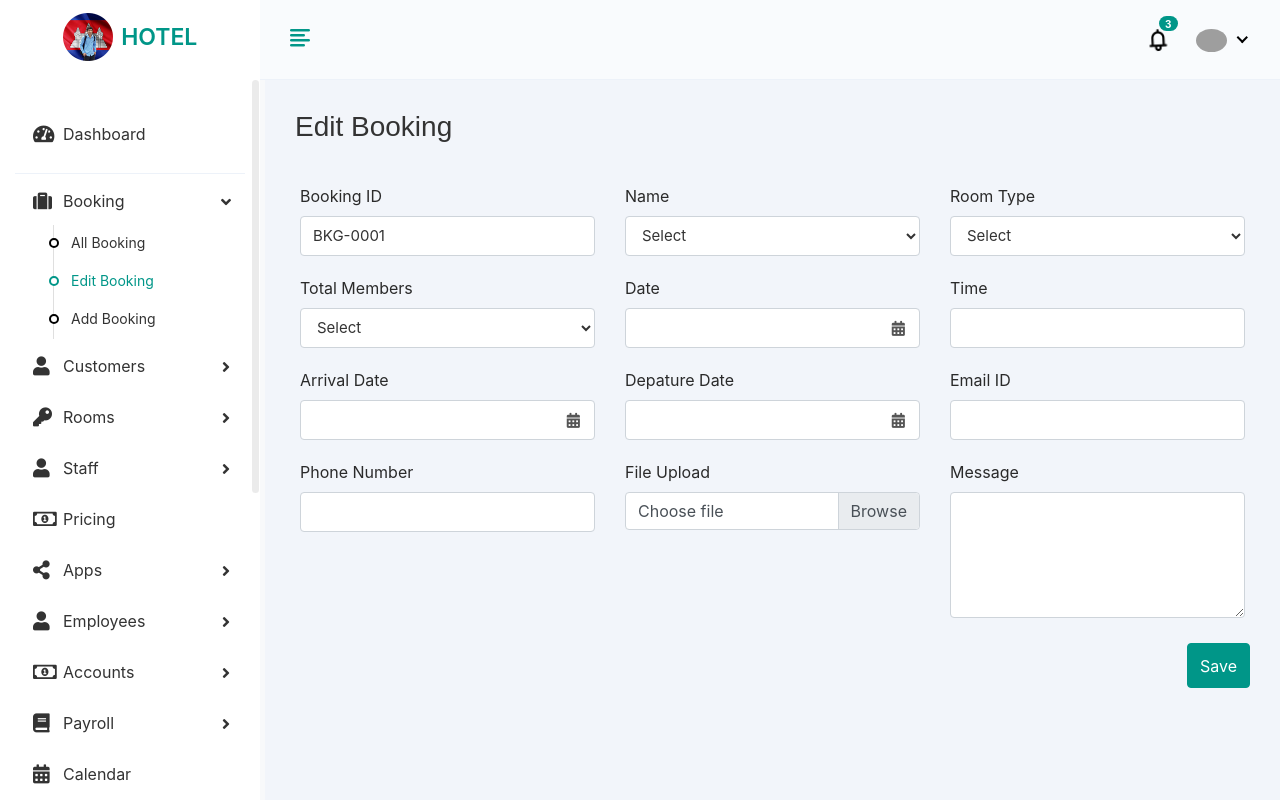
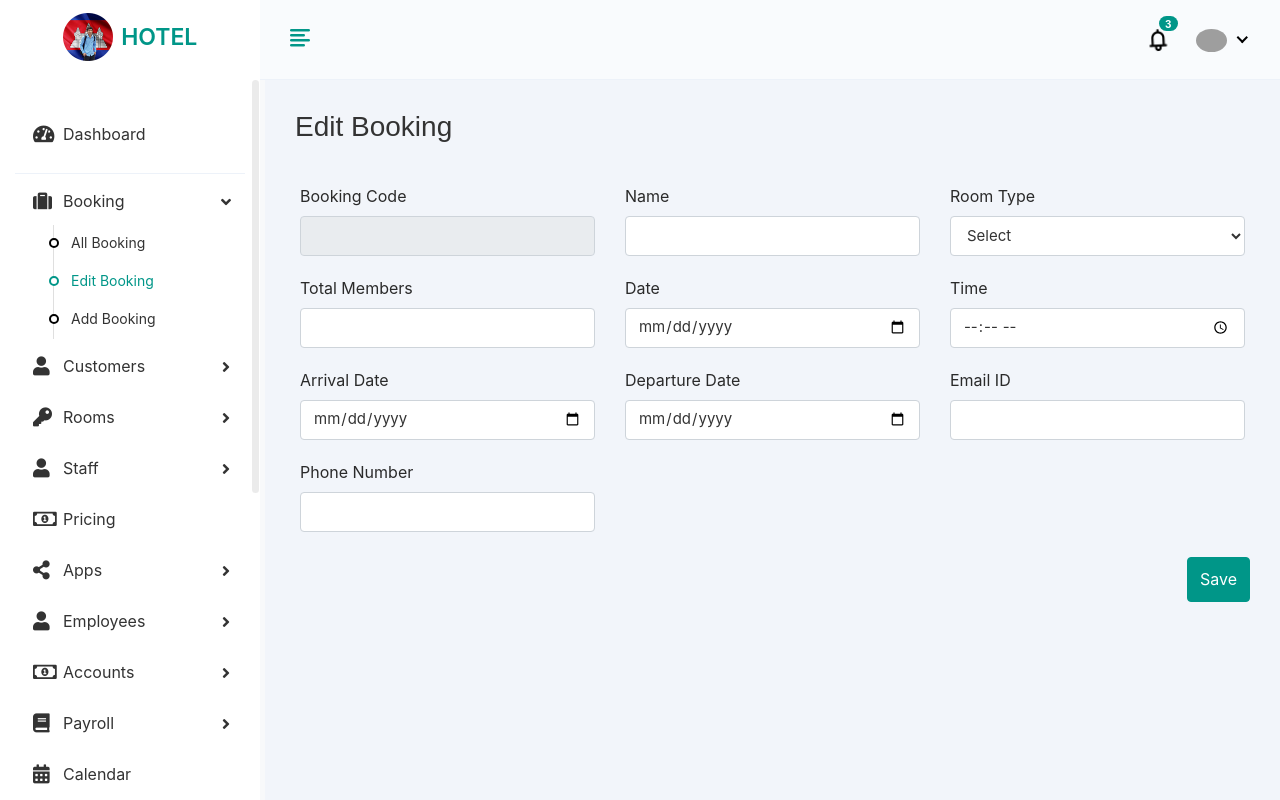
Before and after one commit to defnotreynard/hotel-reservation, a PHP site: page /hotelMS/admin_page/edit-booking.html in a window 1280 px wide. Run offline with PHP 8.4, Linux system fonts and the light colour scheme; grey boxes are pictures that could not be loaded.

Commit message:
EDIT AND SAVE

```diff
--- a/admin_page/edit-booking.html
+++ b/admin_page/edit-booking.html
@@ -471,144 +471,148 @@
           </div>
           <div class="row">
             <div class="col-lg-12">
-              <form>
+              <form
+                action="assets/php/booking/edit_bookings.php"
+                method="POST"
+                enctype="multipart/form-data"
+              >
+                <!-- booking_id hidden if needed -->
+                <input type="hidden" name="booking_id" id="booking_id" />
+
                 <div class="row formtype">
                   <div class="col-md-4">
                     <div class="form-group">
-                      <label>Booking ID</label>
+                      <label>Booking Code</label>
                       <input
                         class="form-control"
                         type="text"
-                        value="BKG-0001"
+                        name="booking_code"
+                        id="booking_code"
+                        readonly
                       />
                     </div>
                   </div>
+
                   <div class="col-md-4">
                     <div class="form-group">
                       <label>Name</label>
-                      <select class="form-control" id="sel1" name="sellist1">
-                        <option>Select</option>
-                        <option>Jennifer Robinson</option>
-                        <option>Terry Baker</option>
-                      </select>
+                      <input
+                        class="form-control"
+                        type="text"
+                        name="name"
+                        id="name"
+                      />
                     </div>
                   </div>
+
                   <div class="col-md-4">
                     <div class="form-group">
                       <label>Room Type</label>
-                      <select class="form-control" id="sel2" name="sellist1">
+                      <select
+                        class="form-control"
+                        name="room_type"
+                        id="room_type"
+                      >
                         <option>Select</option>
                         <option>Single</option>
                         <option>Double</option>
                         <option>Quad</option>
                         <option>King</option>
-                        <option>Suite</option>
-                        <option>Villa</option>
                       </select>
                     </div>
                   </div>
+
                   <div class="col-md-4">
                     <div class="form-group">
                       <label>Total Members</label>
-                      <select class="form-control" id="sel3" name="sellist1">
-                        <option>Select</option>
-                        <option>1</option>
-                        <option>2</option>
-                        <option>3</option>
-                        <option>4</option>
-                        <option>5</option>
-                      </select>
+                      <input
+                        class="form-control"
+                        type="number"
+                        name="total_members"
+                        id="total_members"
+                      />
                     </div>
                   </div>
+
                   <div class="col-md-4">
                     <div class="form-group">
                       <label>Date</label>
-                      <div class="cal-icon">
-                        <input
-                          type="text"
-                          class="form-control datetimepicker"
-                        />
-                      </div>
+                      <input
+                        type="date"
+                        class="form-control"
+                        name="booking_date"
+                        id="booking_date"
+                      />
                     </div>
                   </div>
+
                   <div class="col-md-4">
                     <div class="form-group">
                       <label>Time</label>
-                      <div class="time-icon">
-                        <input
-                          type="text"
-                          class="form-control"
-                          id="datetimepicker3"
-                        />
-                      </div>
+                      <input
+                        type="time"
+                        class="form-control"
+                        name="booking_time"
+                        id="booking_time"
+                      />
                     </div>
                   </div>
+
                   <div class="col-md-4">
                     <div class="form-group">
                       <label>Arrival Date</label>
-                      <div class="cal-icon">
-                        <input
-                          type="text"
-                          class="form-control datetimepicker"
-                        />
-                      </div>
+                      <input
+                        type="date"
+                        class="form-control"
+                        name="arrival_date"
+                        id="arrival_date"
+                      />
                     </div>
                   </div>
+
                   <div class="col-md-4">
                     <div class="form-group">
-                      <label>Depature Date</label>
-                      <div class="cal-icon">
-                        <input
-                          type="text"
-                          class="form-control datetimepicker"
-                        />
-                      </div>
+                      <label>Departure Date</label>
+                      <input
+                        type="date"
+                        class="form-control"
+                        name="departure_date"
+                        id="departure_date"
+                      />
                     </div>
                   </div>
+
                   <div class="col-md-4">
                     <div class="form-group">
                       <label>Email ID</label>
-                      <input type="text" class="form-control" id="usr" />
+                      <input
+                        class="form-control"
+                        type="email"
+                        name="email"
+                        id="email"
+                      />
                     </div>
                   </div>
+
                   <div class="col-md-4">
                     <div class="form-group">
                       <label>Phone Number</label>
-                      <input type="text" class="form-control" id="usr1" />
-                    </div>
-                  </div>
-                  <div class="col-md-4">
-                    <div class="form-group">
-                      <label>File Upload</label>
-                      <div class="custom-file mb-3">
-                        <input
-                          type="file"
-                          class="custom-file-input"
-                          id="customFile"
-                          name="filename"
-                        />
-                        <label class="custom-file-label" for="customFile"
-                          >Choose file</label
-                        >
-                      </div>
-                    </div>
-                  </div>
-                  <div class="col-md-4">
-                    <div class="form-group">
-                      <label>Message</label>
-                      <textarea
+                      <input
                         class="form-control"
-                        rows="5"
-                        id="comment"
-                        name="text"
-                      ></textarea>
+                        type="text"
+                        name="phone"
+                        id="phone"
+                      />
                     </div>
                   </div>
                 </div>
+
+                <button type="submit" class="btn btn-primary buttonedit">
+                  Save
+                </button>
               </form>
             </div>
           </div>
-          <button type="button" class="btn btn-primary buttonedit">Save</button>
         </div>
       </div>
     </div>
@@ -630,6 +634,54 @@
           format: "LT",
         });
       });
+
+      const params = new URLSearchParams(window.location.search);
+      const bookingCode = params.get("code");
+
+      if (bookingCode) {
+        console.log("Fetching booking:", bookingCode);
+
+        fetch(
+          "assets/php/booking/edit_bookings.php?code=" +
+            encodeURIComponent(bookingCode)
+        )
+          .then((response) => response.text()) // get raw text first
+          .then((text) => {
+            console.log("Raw response:", text); // 🔍 check what PHP sends
+            let data;
+            try {
+              data = JSON.parse(text);
+            } catch (e) {
+              console.error("JSON parse error:", e);
+              return;
+            }
+
+            if (data) {
+              document.getElementById("booking_id").value =
+                data.booking_id || "";
+              document.getElementById("booking_code").value =
+                data.booking_code || "";
+              document.getElementById("name").value = data.name || "";
+              document.getElementById("room_type").value =
+                data.room_type || "Select";
+              document.getElementById("total_members").value =
+                data.total_members || "";
+              document.getElementById("booking_date").value =
+                data.booking_date || "";
+              document.getElementById("booking_time").value =
+                data.booking_time || "";
+              document.getElementById("arrival_date").value =
+                data.arrival_date || "";
+              document.getElementById("departure_date").value =
+                data.departure_date || "";
+              document.getElementById("email").value = data.email || "";
+              document.getElementById("phone").value = data.phone || "";
+            }
+          })
+          .catch((err) => console.error("Fetch error:", err));
+      } else {
+        console.warn("No ?code= found in URL");
+      }
     </script>
   </body>
 </html>
```
Also changed, not shown: admin_page/assets/php/booking/all_bookings.php (+8 -5 lines), admin_page/assets/php/booking/edit_bookings.php (added, +99 -0 lines).
